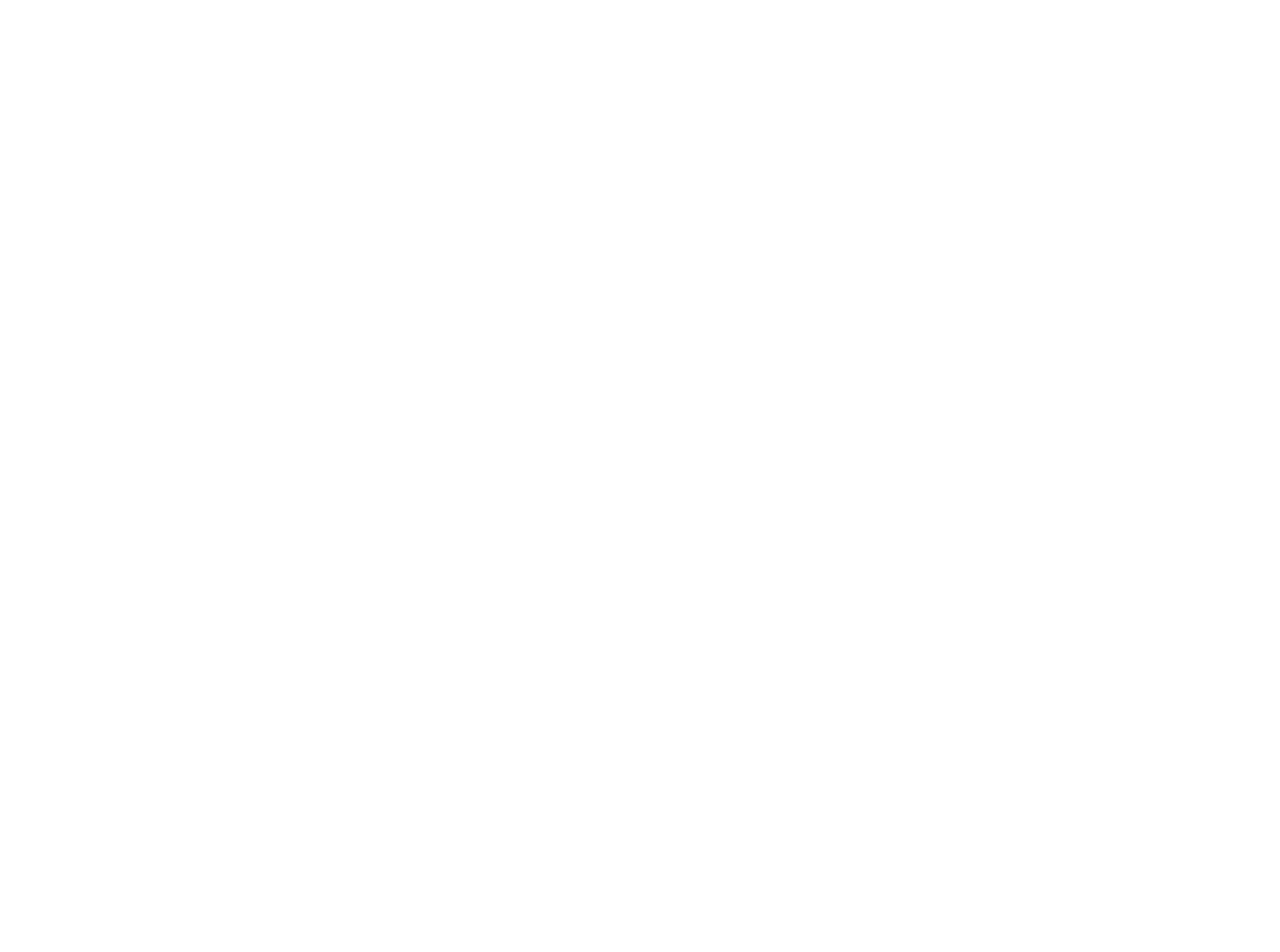
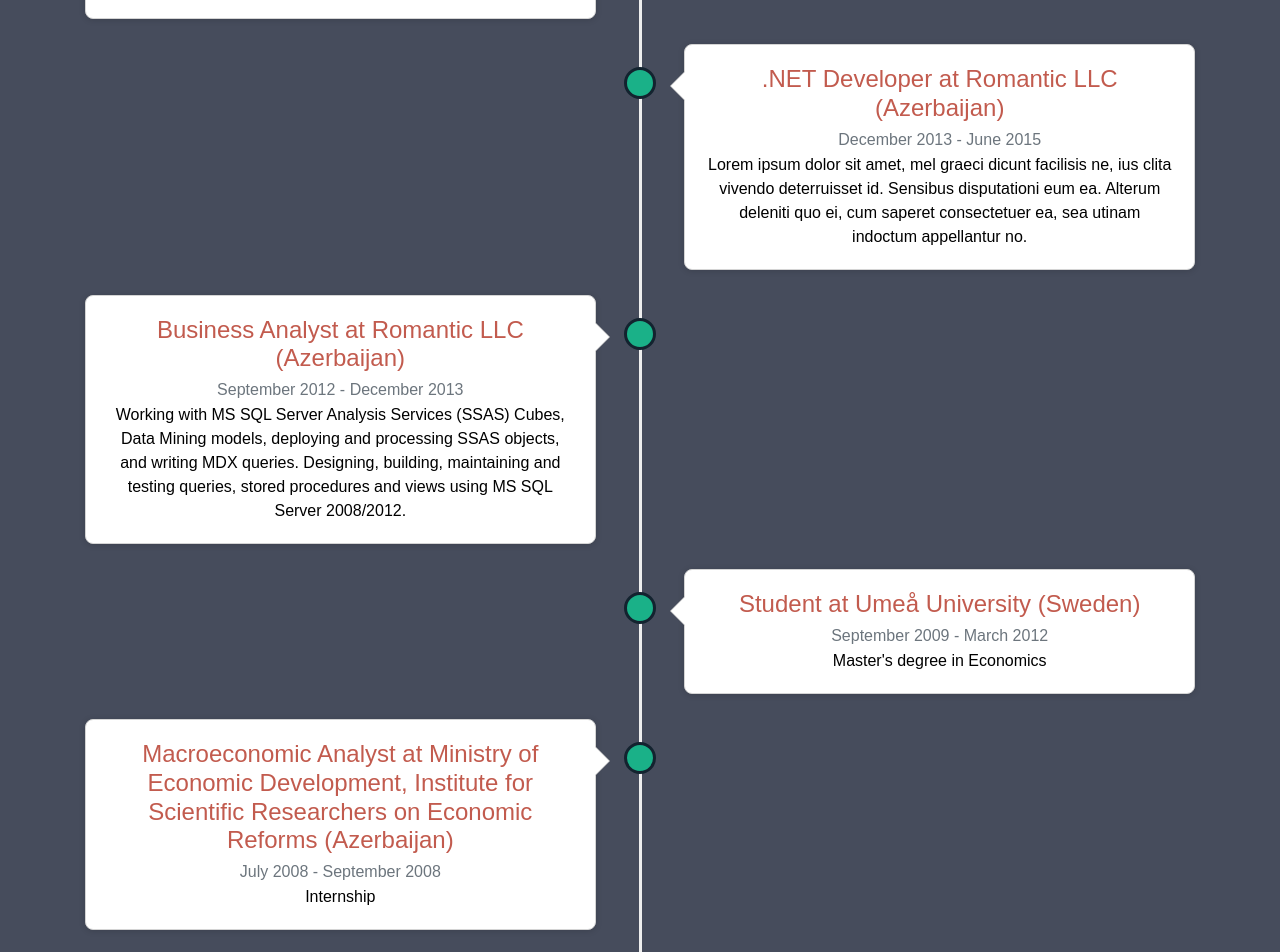
Before and after one commit to Tiamatt/Portfolio, an Angular app: page / in a window 1280 px wide. Before the commit this address led to /main. Shown: the part 1800-2752 px from the top of the page. Before the commit the page ends 1491 px from the top, so only its background shows below. Built offline with nearby package versions, Linux system fonts and the light colour scheme; a web font is replaced by a local one.

Commit message:
Create Experience section

```diff
--- a/src/app/app.module.ts
+++ b/src/app/app.module.ts
@@ -7,7 +7,6 @@
 // components
 import { AppComponent } from './app.component';
 import { MainComponent } from './main/main.component';
-import { ProjectListComponent } from './project-list/project-list.component';
 import { AboutComponent } from './main/about/about.component';
 import { ContactComponent } from './main/contact/contact.component';
 import { ExperienceComponent } from './main/experience/experience.component';
@@ -21,7 +20,6 @@
   declarations: [
     AppComponent,
     MainComponent,
-    ProjectListComponent,
     AboutComponent,
     ContactComponent,
     ExperienceComponent,
--- a/src/app/main/experience/experience.component.css
+++ b/src/app/main/experience/experience.component.css
@@ -0,0 +1,168 @@
+.section_M {
+    color: rgba(26, 177, 136, 1);
+    background-color: #464c5c;
+  }
+    .placeForFixedNav{
+        background-color: rgba(189, 189, 189, 1);
+    }
+
+  /** timeline box structure **/
+  .timeline {
+    list-style: none;
+    padding: 20px 0 20px;
+    position: relative;
+  }
+  .timeline:before {
+    top: 0;
+    bottom: 0;
+    position: absolute;
+    content: " ";
+    width: 3px;
+    background-color: #eee;
+    left: 50%;
+    margin-left: -1.5px;
+  }
+  .timeline li {
+    margin-bottom: 25px;
+    position: relative;
+  }
+  .timeline li:before, .timeline li:after {
+    content: " ";
+    display: table;
+  }
+  .timeline li:after {
+    clear: both;
+  }
+  .timeline li:before, .timeline li:after {
+    content: " ";
+    display: table;
+  }
+  /** timeline panels **/
+  .timeline li .timeline-panel {
+    width: 46%;
+    float: left;
+    background: #fff;
+    border: 1px solid #d4d4d4;
+    padding: 20px;
+    position: relative;
+    -webkit-border-radius: 8px;
+    -moz-border-radius: 8px;
+    border-radius: 8px;
+    -webkit-box-shadow: 0 1px 6px rgba(0, 0, 0, 0.15);
+    -moz-box-shadow: 0 1px 6px rgba(0, 0, 0, 0.15);
+    box-shadow: 0 1px 6px rgba(0, 0, 0, 0.15);
+  }
+  /** panel arrows **/
+  .timeline li .timeline-panel:before {
+    position: absolute;
+    top: 26px;
+    right: -15px;
+    display: inline-block;
+    border-top: 15px solid transparent;
+    border-left: 15px solid #ccc;
+    border-right: 0 solid #ccc;
+    border-bottom: 15px solid transparent;
+    content: " ";
+  }
+  .timeline li .timeline-panel:after {
+    position: absolute;
+    top: 27px;
+    right: -14px;
+    display: inline-block;
+    border-top: 14px solid transparent;
+    border-left: 14px solid #fff;
+    border-right: 0 solid #fff;
+    border-bottom: 14px solid transparent;
+    content: " ";
+  }
+  .timeline li .timeline-panel.noarrow:before, .timeline li .timeline-panel.noarrow:after {
+    top:0;
+    right:0;
+    display: none;
+    border: 0;
+  }
+  .timeline li.timeline-inverted .timeline-panel {
+    float: right;
+  }
+  .timeline li.timeline-inverted .timeline-panel:before {
+    border-left-width: 0;
+    border-right-width: 15px;
+    left: -15px;
+    right: auto;
+  }
+  .timeline li.timeline-inverted .timeline-panel:after {
+    border-left-width: 0;
+    border-right-width: 14px;
+    left: -14px;
+    right: auto;
+  }
+  /** timeline circle icons **/
+  .timeline li .tl-circ {
+    position: absolute;
+    top: 23px;
+    left: 50%;
+    text-align: center;
+    background: rgba(26, 177, 136, 1);
+    color: #fff;
+    width: 32px;
+    height: 32px;
+    line-height: 32px;
+    margin-left: -16px;
+    border: 3px solid rgba(19, 35, 47, 1);
+    border-top-right-radius: 50%;
+    border-top-left-radius: 50%;
+    border-bottom-right-radius: 50%;
+    border-bottom-left-radius: 50%;
+    z-index: 99999;
+  }
+  /** timeline content **/
+  .tl-heading h4 {
+    margin: 0;
+    color: #c25b4e;
+  }
+  .tl-body p, .tl-body ul {
+    margin-bottom: 0;
+    color: #000;
+    font-size: 16px;
+  }
+  .tl-body > p + p {
+    margin-top: 5px;
+  }
+  /** media queries **/
+  @media (max-width: 991px) {
+    .timeline li .timeline-panel {
+      width: 44%;
+    }
+  }
+  @media (max-width: 700px) {
+    .page-header h1 { font-size: 1.8em; }
+
+    ul.timeline:before {
+      left: 40px;
+    }
+    ul.timeline li .timeline-panel {
+      width: calc(100% - 90px);
+      width: -moz-calc(100% - 90px);
+      width: -webkit-calc(100% - 90px);
+    }
+    ul.timeline li .tl-circ {
+      top: 22px;
+      left: 22px;
+      margin-left: 0;
+    }
+    ul.timeline > li > .timeline-panel {
+      float: right;
+    }
+    ul.timeline > li > .timeline-panel:before {
+      border-left-width: 0;
+      border-right-width: 15px;
+      left: -15px;
+      right: auto;
+    }
+    ul.timeline > li > .timeline-panel:after {
+      border-left-width: 0;
+      border-right-width: 14px;
+      left: -14px;
+      right: auto;
+    }
+  }
--- a/src/app/main/experience/experience.component.html
+++ b/src/app/main/experience/experience.component.html
@@ -1,3 +1,90 @@
-<p>
-  experience works!
-</p>
+<div id="Experience" class="section_M">
+  <div class="placeForFixedNav"></div>
+  <h3 class="sectionHeader_M">Experience</h3>
+  <!-- https://bootsnipp.com/snippets/k7KxQ -->
+  <div class="container">
+    <ul class="timeline">
+
+      <li>
+        <div class="tl-circ"></div>
+        <div class="timeline-panel">
+          <div class="tl-heading">
+            <h4>.NET Developer at Assurant Solutions (Atlanta, GA)</h4>
+            <p>
+              <small class="text-muted">
+              <i class="glyphicon glyphicon-time"></i> September 2015 - present</small>
+            </p>
+          </div>
+          <div class="tl-body">
+            <p>Lorem ipsum dolor sit amet, mel graeci dicunt facilisis ne, ius clita vivendo deterruisset id. Sensibus disputationi eum ea. Alterum deleniti quo ei, cum saperet consectetuer ea, sea utinam indoctum appellantur no. Te per latine electram mnesarchum. Mel deserunt iudicabit omittantur et, at nec postea albucius interesset, cu populo maiorum atomorum per. Mel noster timeam at, illum recteque vituperata qui ea, vis ex veri deterruisset.</p>
+          </div>
+        </div>
+      </li>
+
+      <li class="timeline-inverted">
+        <div class="tl-circ"></div>
+        <div class="timeline-panel">
+          <div class="tl-heading">
+            <h4>.NET Developer at Romantic LLC (Azerbaijan)</h4>
+            <p><small class="text-muted">
+              <i class="glyphicon glyphicon-time"></i> December 2013 - June 2015</small>
+            </p>
+          </div>
+          <div class="tl-body">
+            <p>Lorem ipsum dolor sit amet, mel graeci dicunt facilisis ne, ius clita vivendo deterruisset id. Sensibus disputationi eum ea. Alterum deleniti quo ei, cum saperet consectetuer ea, sea utinam indoctum appellantur no.</p>
+          </div>
+        </div>
+      </li>
+
+      <li>
+        <div class="tl-circ"></div>
+        <div class="timeline-panel">
+          <div class="tl-heading">
+            <h4>Business Analyst at Romantic LLC (Azerbaijan)</h4>
+            <p>
+              <small class="text-muted">
+              <i class="glyphicon glyphicon-time"></i> September 2012 - December 2013</small>
+            </p>
+          </div>
+          <div class="tl-body">
+            <p>Working with MS SQL Server Analysis Services  (SSAS) Cubes, Data Mining models, deploying and processing SSAS objects, and writing MDX queries. Designing, building, maintaining and testing queries, stored procedures and views using MS SQL Server 2008/2012.</p>
+          </div>
+        </div>
+      </li>
+
+      <li class="timeline-inverted">
+        <div class="tl-circ"></div>
+        <div class="timeline-panel">
+          <div class="tl-heading">
+            <h4>Student at Umeå University (Sweden)</h4>
+            <p><small class="text-muted">
+              <i class="glyphicon glyphicon-time"></i> September 2009 - March 2012</small>
+            </p>
+          </div>
+          <div class="tl-body">
+            <p>Master's degree in Economics</p>
+          </div>
+        </div>
+      </li>
+
+      <li>
+        <div class="tl-circ"></div>
+        <div class="timeline-panel">
+          <div class="tl-heading">
+            <h4>Macroeconomic Analyst at Ministry of Economic Development, Institute for Scientific Researchers on Economic Reforms (Azerbaijan)</h4>
+            <p>
+              <small class="text-muted">
+              <i class="glyphicon glyphicon-time"></i> July 2008 - September 2008</small>
+            </p>
+          </div>
+          <div class="tl-body">
+            <p>Internship</p>
+          </div>
+        </div>
+      </li>
+
+
+    </ul>
+  </div>
+
+</div> <!-- close section 4 -->
--- a/src/app/main/experience/experience.component.ts
+++ b/src/app/main/experience/experience.component.ts
@@ -3,7 +3,7 @@
 @Component({
   selector: 'app-experience',
   templateUrl: './experience.component.html',
-  styleUrls: ['./experience.component.css']
+  styleUrls: ['./experience.component.css','../../shared/styles/general.css']
 })
 export class ExperienceComponent implements OnInit {
 
--- a/src/app/main/nav/nav.component.html
+++ b/src/app/main/nav/nav.component.html
@@ -6,7 +6,7 @@
   <div class="collapse navbar-collapse" id="navbarNavAltMarkup">
     <div class="navbar-nav ml-auto">
       <a class="nav-item nav-link" *ngFor="let item of navArr"
-      [href]="['/main#'+item]"
+      [href]="['./#'+item]"
       [ngClass]="{active: activeSection == item}" (click)="onSectionClick(item)" >{{item}}</a>
     </div>
   </div>
--- a/src/app/main/projects/projects.component.css
+++ b/src/app/main/projects/projects.component.css
@@ -1,7 +1,7 @@
 /* ------------------------ SECTION 3. project ------------------------------- */
 .section_M {
     color: rgba(43, 34, 66, 1);
-    background-color: #BDBDBD;
+    background-color: rgba(189, 189, 189, 1);
   }
   .placeForFixedNav{
       background-color: rgba(225, 227, 228, 1);
--- a/src/app/project-list/project-list.component.html
+++ /dev/null
@@ -1,3 +0,0 @@
-<p>
-  project-list works!
-</p>
--- a/src/app/project-list/project-list.component.ts
+++ /dev/null
@@ -1,15 +0,0 @@
-import { Component, OnInit } from '@angular/core';
-
-@Component({
-  selector: 'app-project-list',
-  templateUrl: './project-list.component.html',
-  styleUrls: ['./project-list.component.css']
-})
-export class ProjectListComponent implements OnInit {
-
-  constructor() { }
-
-  ngOnInit() {
-  }
-
-}
```
Also changed, not shown: src/app/app-routing.module.ts (+3 -5 lines), src/app/project-list/project-list.component.css (deleted), 2 other files (tests, documents, lock files or other folders).
